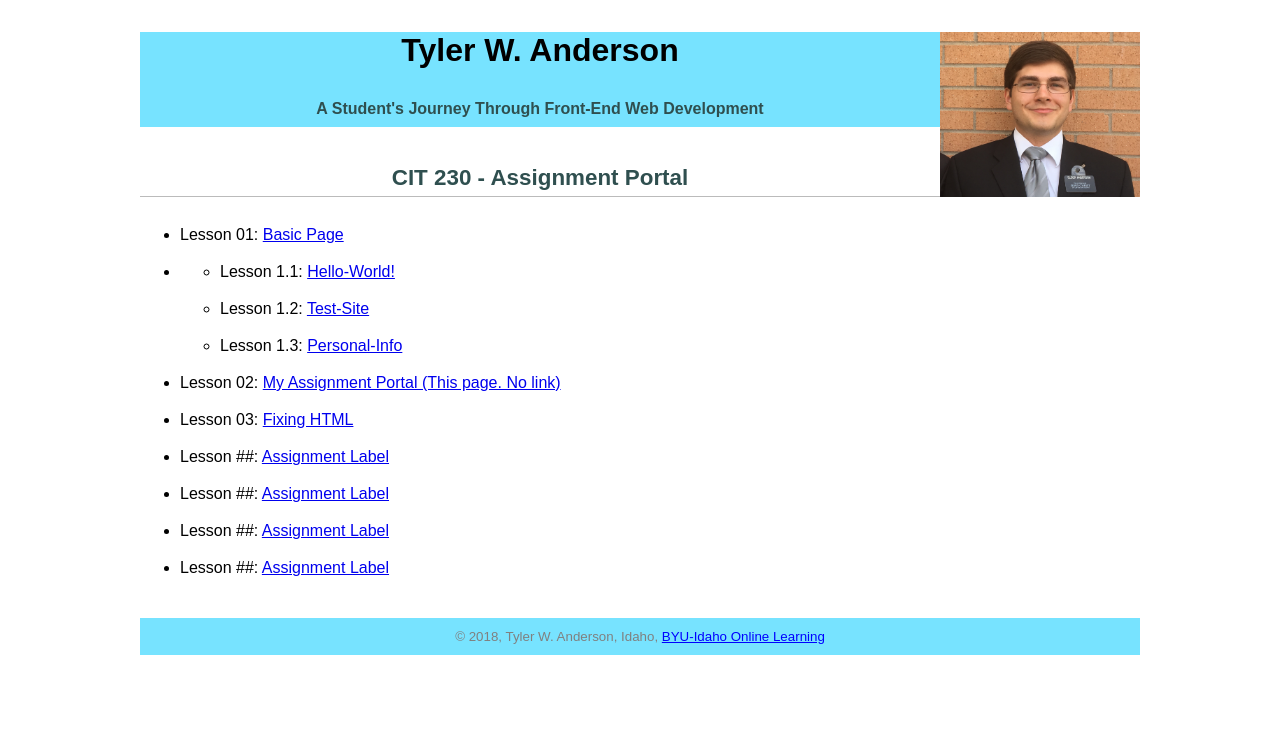
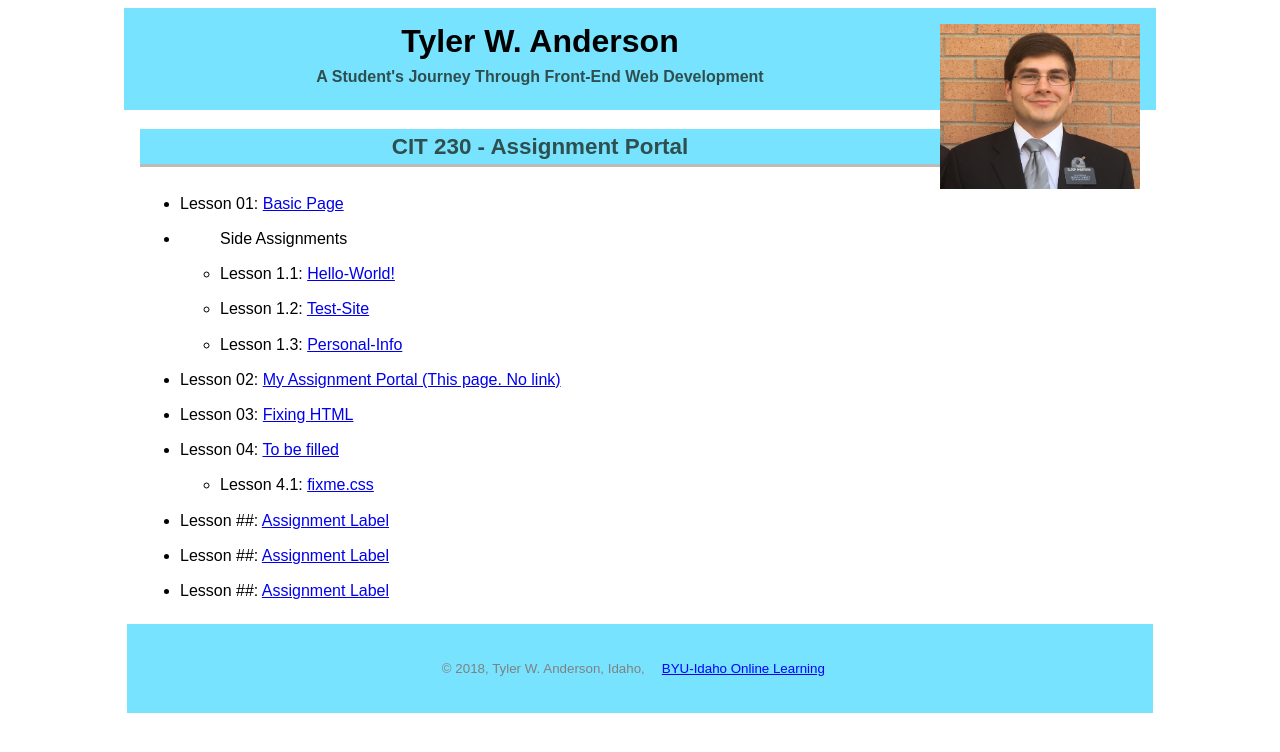
Before and after one commit to Perplexitus/Perplexitus.github.io, a plain HTML site: page index.html in a window 1280 px wide. Drawn offline with Linux system fonts and the light colour scheme.

Commit message:
File Reformat & index.html fixes
Changed  the file path for all my side assignments to /_side-assignments/...
Make a couple edits to my index.html

```diff
--- /dev/null
+++ b/assignments/lesson-4/fixme.css
@@ -0,0 +1,41 @@
+* { box-sizing: border-box; }
+
+body {
+    font-size: 16px;
+    font-family: 'Sansito', Ubuntu, sans-serif;
+}
+
+h1, h2, h3 {
+    color: #7c8855;
+    font-weight:600;
+}
+
+header {
+    background-color: #a3bb49;
+    padding: .5rem
+}
+
+main {
+    min-height: 5rem;
+}
+
+main img {
+    width: 128px;
+    height: auto;
+}
+
+footer {
+    clear: both;
+    text-align: center;
+    padding: 1em;
+    background-color: #a3bb49;
+    color: #fff;
+    font-size: .8rem;
+}
+
+    /* Class Selectors *******************/
+
+    .profile {
+        box-shadow: .25rem .25rem .25rem #ccaabb;
+        border: 1px solid #777;
+}
--- a/index.html
+++ b/index.html
@@ -26,17 +26,20 @@
     <main>
         <h2>CIT 230 - Assignment Portal</h2>
         <ul>
-            <li>Lesson 01: <a href="basicpage.html">Basic Page</a></li>
+            <li>Lesson 01: <a href="/_side-assignments/basicpage.html" target="_blank">Basic Page</a></li>
             <li>
-                <ul> <!-- Side assignments -->
-                    <li>Lesson 1.1: <a href="/hello-world/README.md" target="_blank">Hello-World!</a></li>
-                    <li>Lesson 1.2: <a href="/test-site/test-site.html" target="_blank">Test-Site</a></li>
-                    <li>Lesson 1.3: <a href="/personal-info/personal-info.html" target="_blank">Personal-Info</a></li>
+                <ul>Side Assignments
+                    <li>Lesson 1.1: <a href="/_side-assignments/hello-world/README.md" target="_blank">Hello-World!</a></li>
+                    <li>Lesson 1.2: <a href="/_side-assignments/test-site/test-site.html" target="_blank">Test-Site</a></li>
+                    <li>Lesson 1.3: <a href="/_side-assignments/personal-info/personal-info.html" target="_blank">Personal-Info</a></li>
                 </ul>
             </li>
-            <li>Lesson 02: <a href="#" target="_blank">My Assignment Portal (This page. No link)</a></li>
+            <li>Lesson 02: <a href="#">My Assignment Portal (This page. No link)</a></li>
             <li>Lesson 03: <a href="/assignments/lesson-3/fixedhtml.html" target="_blank">Fixing HTML</a></li>
-            <li>Lesson ##: <a href="#" target="_blank">Assignment Label</a></li>
+            <li>Lesson 04: <a href="#" target="_blank">To be filled</a></li>
+                <ul>
+                    <li>Lesson 4.1: <a href="/assignments/lesson-4/fixme.css" target="_blank">fixme.css</a></li>
+                </ul>
             <li>Lesson ##: <a href="#" target="_blank">Assignment Label</a></li>
             <li>Lesson ##: <a href="#" target="_blank">Assignment Label</a></li>
             <li>Lesson ##: <a href="#" target="_blank">Assignment Label</a></li>
--- a/styles/main.css
+++ b/styles/main.css
@@ -2,37 +2,43 @@
 /* You may use #HEX or color names */
 
 /* * is a wildcard referring to all elements. */
-* { margin: ; box-sizing: 1rem border-box; color:;}
+
+* { /*margin:; box-sizing: 1rem border-box; color:; */}
 
 body {
     font-size: 16px;
-    line-height: 37px;
+    line-height: 2.2em;
     font-family: sans-serif;
-    background: EEE;
-    color: ;
+    background: 0;
+    color: #000;
+
 }
 
 h1 {
     font-size: 2rem;
     color: black;
+    margin: 0
 }
 
 h2 {
     font-size: 1.4rem;
     text-align: center;
-    border-bottom: 1px solid #bbb;
+    border-bottom: 3px solid #bbb;
     color: darkslategrey;
+    background: #77e3ff
 }
 
 h4 {
     font-size: 1rem;
     text-align: center;
     color: darkslategrey ;
+    margin: 0;
+    padding: 0;
 }
 
 header, main, footer {
     margin: 2rem auto;
-    padding: ; /* px */
+    padding: 0; /* px */
     max-width: 1000px /* xxxpx (px = pixel is a unit of measure) Save for later  */;
 
 }
@@ -41,10 +47,12 @@ header, footer, footer a {
     text-align: center;
     background-color: #77e3ff;
     color: blue;
+    margin: auto;
+    padding: 1em;
 }
 
 header img {
-    width: ;
+    /* Width : ; */
     height: auto;
     float: right;
     top: auto;
@@ -54,3 +62,9 @@ footer {
     font-size: smaller;
     color: gray
 }
+
+main {
+    margin: auto;
+    /* padding: ; */
+
+}
```
Also changed, not shown: _side-assignments/basicpage.html (renamed from basicpage.html), _side-assignments/personal-info/personal-info.html (renamed from personal-info/personal-info.html), _side-assignments/test-site/test-site.html (renamed from test-site/test-site.html), 2 other files.
